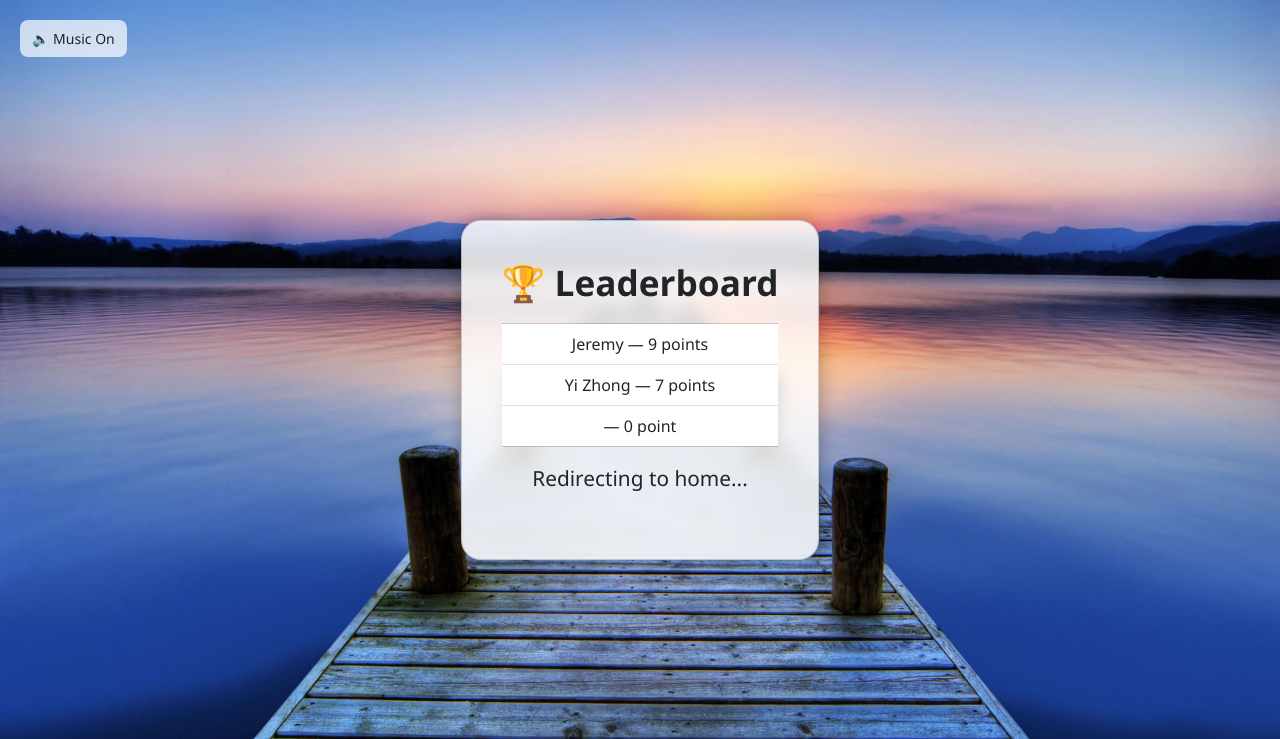
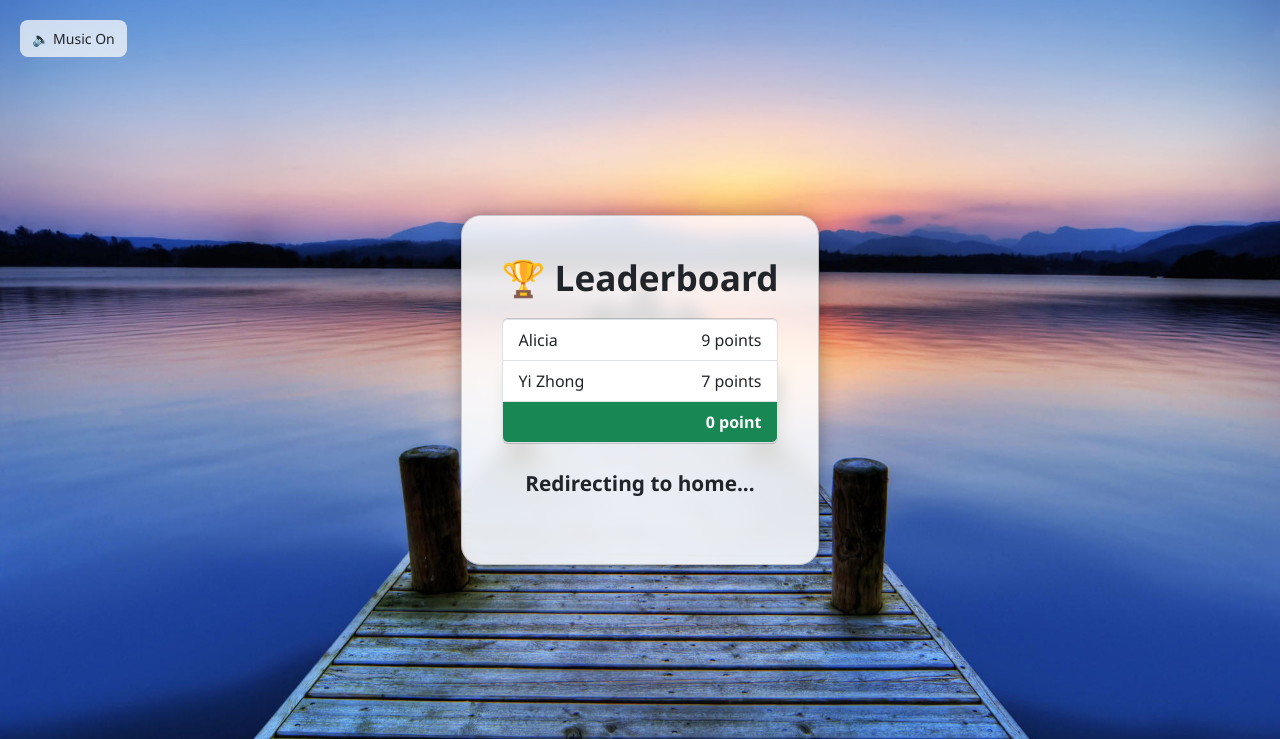
Before and after one commit to zektron001/Yoga_detect, a Flask app: page /result in a window 1280 px wide. Shown: the top 739 px of the page. Run offline with Flask 3, Linux system fonts and the light colour scheme.

Commit message:
changing

```diff
--- a/templates/detector_game_result.html
+++ b/templates/detector_game_result.html
@@ -124,23 +124,28 @@
     <p>You got <strong>{{ score }}</strong> point{{ 's' if score > 1 else '' }} from <strong>Tung Tung Tung Sahur</strong>!</p>
   </div>
 
-  <!-- ✅ Leaderboard Card (hidden at first) -->
+  <!-- ✅ Leaderboard Card -->
   <div class="card" id="leaderboard-card" style="display: none;">
     <h1>🏆 Leaderboard</h1>
-    <ul class="list-group list-group-flush">
-      <li class="list-group-item">Jeremy — 9 points</li>
-      <li class="list-group-item">Yi Zhong — 7 points</li>
-      <li class="list-group-item">{{ session['user'] }} — {{ score }} point{{ 's' if score > 1 else '' }}</li>
-    </ul>
-    <p class="mt-3">Redirecting to home...</p>
+    <div class="list-group text-start">
+      <div class="list-group-item d-flex justify-content-between">
+        <span>Alicia</span><span>9 points</span>
+      </div>
+      <div class="list-group-item d-flex justify-content-between">
+        <span>Yi Zhong</span><span>7 points</span>
+      </div>
+      <div class="list-group-item d-flex justify-content-between bg-success text-white fw-semibold">
+        <span>{{ session['user'] | title }}</span>
+        <span>{{ score }} point{{ 's' if score > 1 else '' }}</span>
+      </div>
+    </div>
+    <p class="mt-4 fw-bold">Redirecting to home...</p>
   </div>
 
-  <!-- ✅ Background Music -->
   <audio id="bg-music" loop>
     <source src="{{ url_for('static', filename='audio/jazz(1).mp3') }}" type="audio/mp3">
   </audio>
 
-  <!-- ✅ Script: Voice, leaderboard transition, redirect -->
   <script>
     window.addEventListener("DOMContentLoaded", () => {
       const score = {{ score }};
@@ -164,19 +169,16 @@
         speak();
       }
 
-      // Show leaderboard after 5s
       setTimeout(() => {
         document.getElementById("result-card").style.display = "none";
         document.getElementById("leaderboard-card").style.display = "block";
       }, 5000);
 
-      // Redirect to home after 10s
       setTimeout(() => {
         window.location.href = "{{ url_for('home') }}";
       }, 10000);
     });
 
-    // ✅ Music logic
     const music = document.getElementById("bg-music");
     const musicBtn = document.getElementById("music-btn");
     const savedTime = parseFloat(localStorage.getItem("musicTime")) || 0;
```
Also changed, not shown: templates/face_res.html (+20 -1 lines).
